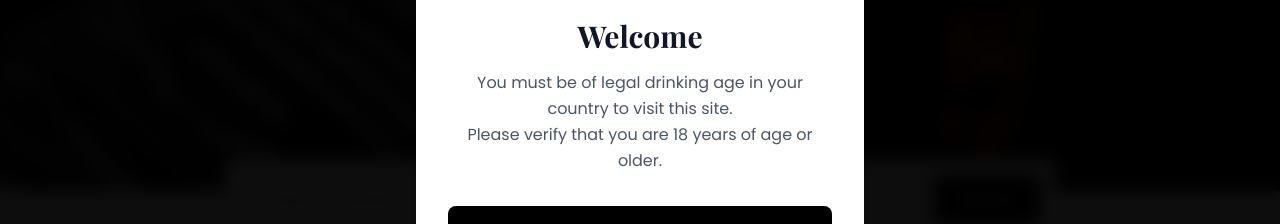
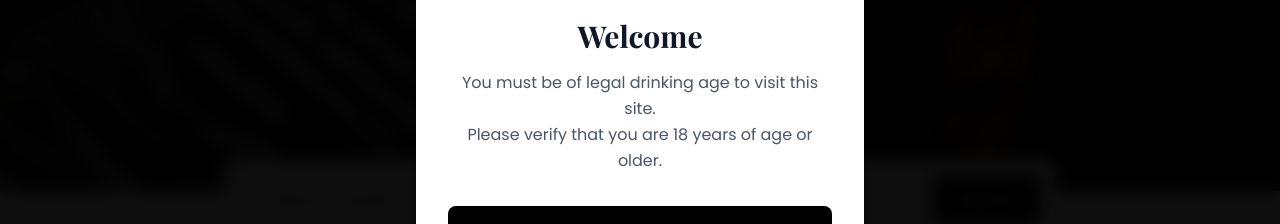
Before and after one commit to Muhia88/kickoff-next, a Next.js app: page / in a window 1280 px wide. Shown: the part 290-514 px from the top of the page. Built offline with nearby package versions, Linux system fonts and the light colour scheme; no server answers; the database is empty; a web font is replaced by a local one.

Commit message:
chore: updates age verification modal

```diff
--- a/src/components/AgeVerificationModal.tsx
+++ b/src/components/AgeVerificationModal.tsx
@@ -43,7 +43,7 @@ export default function AgeVerificationModal() {
                     <>
                         <h2 className="font-serif text-3xl font-bold text-gray-900 mb-4">Welcome</h2>
                         <p className="font-sans text-gray-600 mb-8 leading-relaxed">
-                            You must be of legal drinking age in your country to visit this site.
+                            You must be of legal drinking age to visit this site.
                             <br />
                             Please verify that you are 18 years of age or older.
                         </p>
```
